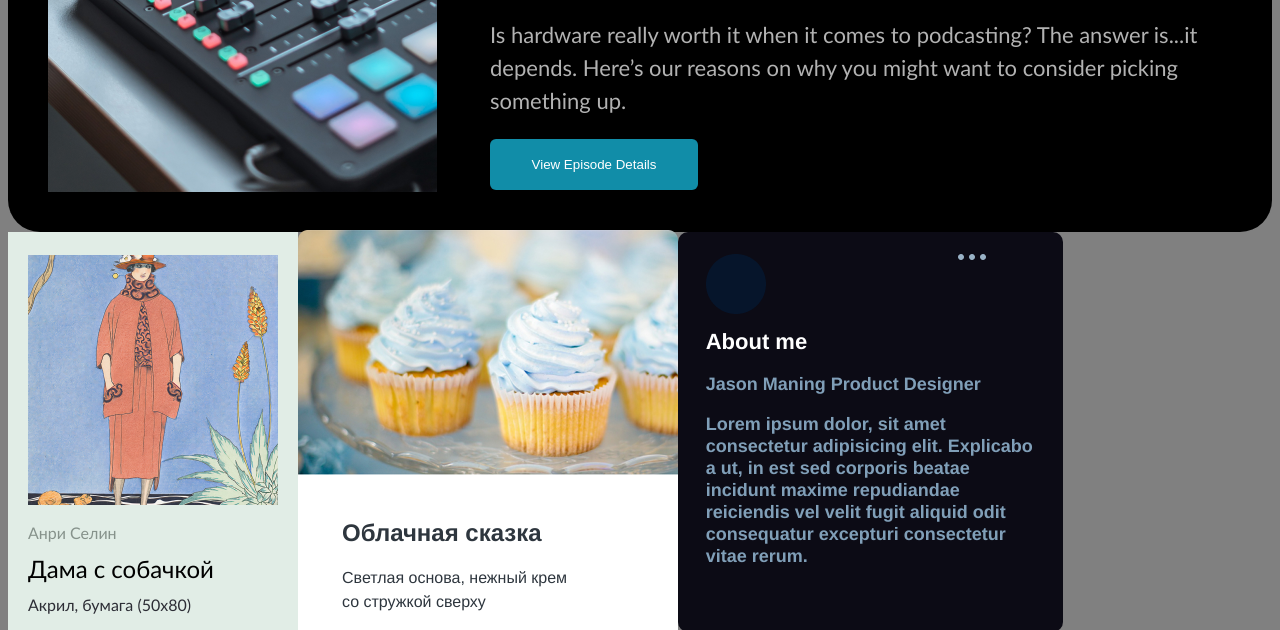
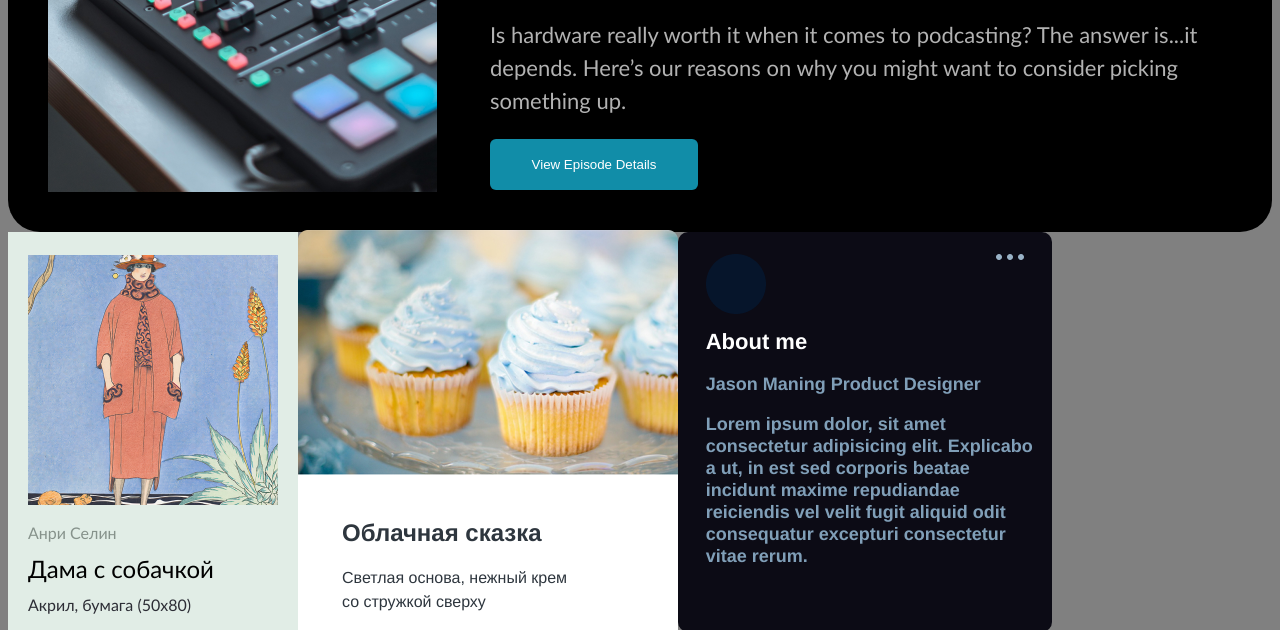
Before and after one commit to maxKILLer0666/Flex-Cards, a plain HTML site: page index.html in a window 1280 px wide. Shown: the part 321-951 px from the top of the page. Drawn offline with Linux system fonts and the light colour scheme.

Commit message:
style.css

```diff
--- a/style.css
+++ b/style.css
@@ -274,7 +274,7 @@ body{
     height: 400px;
     border-radius: 10px;
     padding-left: 27.72px;
-    padding-right: 27.72px;
+    padding-right: 16px;
 }
 
 .title-4{
@@ -298,5 +298,5 @@ body{
 .img-group-4{
     padding-top: 21.7px;
     display: flex;
-    gap: 191.79px;
+    gap: 230px;
 }
```
